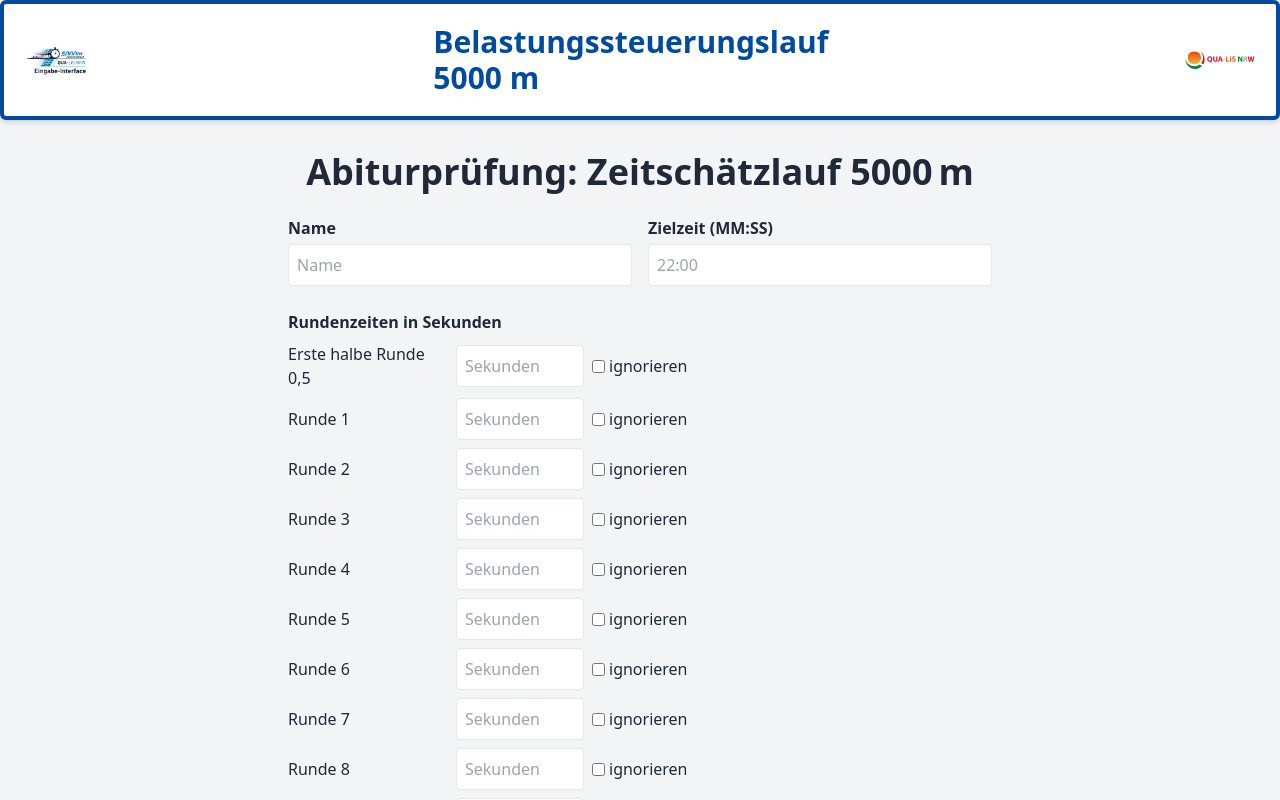
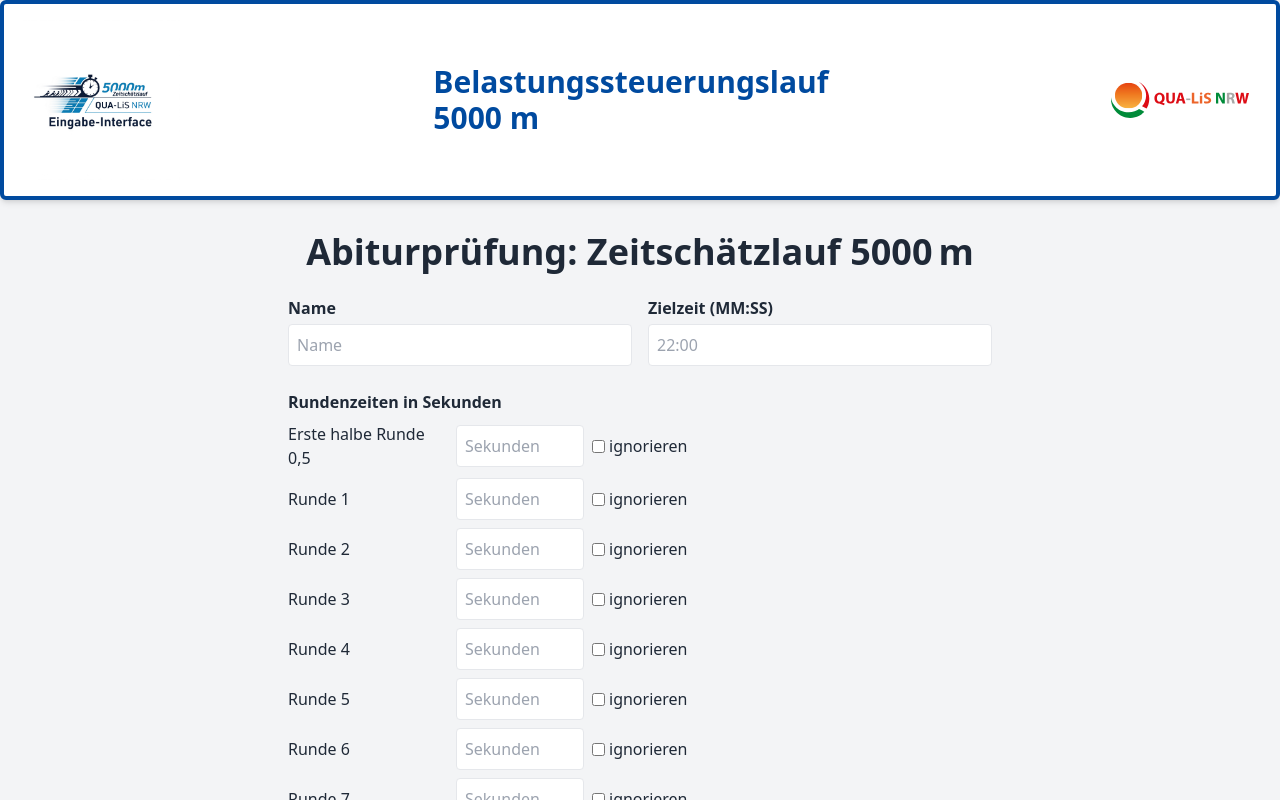
Before and after one commit to RadDWB/Abitur7_Ausdauer_final, a Next.js app: page / in a window 1280 px wide. Shown: the top 800 px of the page. Built offline with nearby package versions, Linux system fonts and the light colour scheme.

Commit message:
Update layout.tsx

```diff
--- a/app/layout.tsx
+++ b/app/layout.tsx
@@ -13,8 +13,8 @@ export default function RootLayout({ children }: { children: ReactNode }) {
             <Image
               src="/Zeit.png"
               alt="Eingabe-Interface Logo"
-              width={80}
-              height={80}
+              width={160}
+              height={160}
             />
           </div>
 
@@ -30,8 +30,8 @@ export default function RootLayout({ children }: { children: ReactNode }) {
             <Image
               src="/qualis-logo.svg"
               alt="Qualis NRW"
-              width={80}
-              height={80}
+              width={160}
+              height={160}
             />
           </div>
         </header>
```
